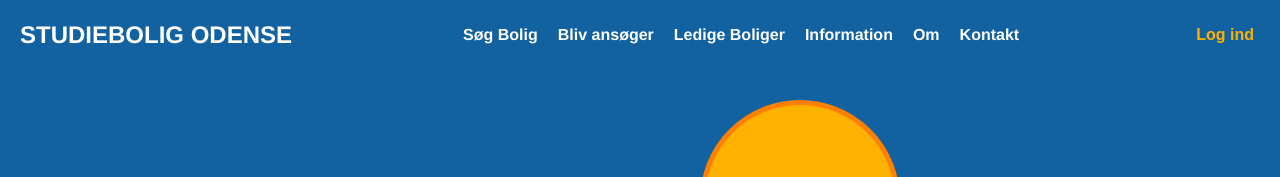
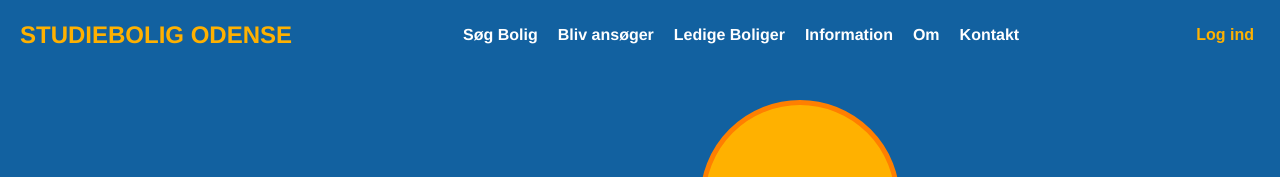
Before and after one commit to bene2510-0756/studiebolig-odense, a plain HTML site: page forside.html in a window 1280 px wide. In both pictures the pointer is over the link "STUDIEBOLIG ODENSE". Shown: the top 177 px of the page. Drawn offline with Linux system fonts and the light colour scheme.

Commit message:
Hover + active (som dog ikke virker)

```diff
--- a/styles.css
+++ b/styles.css
@@ -34,6 +34,14 @@ nav {
     justify-content: space-between;
     align-items: center;
     padding:0 20px;
+}
+
+a:hover {
+    color: var(--light-orange)
+}
+
+a:active {
+    color: var(--dark-orange)
 }
 
 ul {
```
